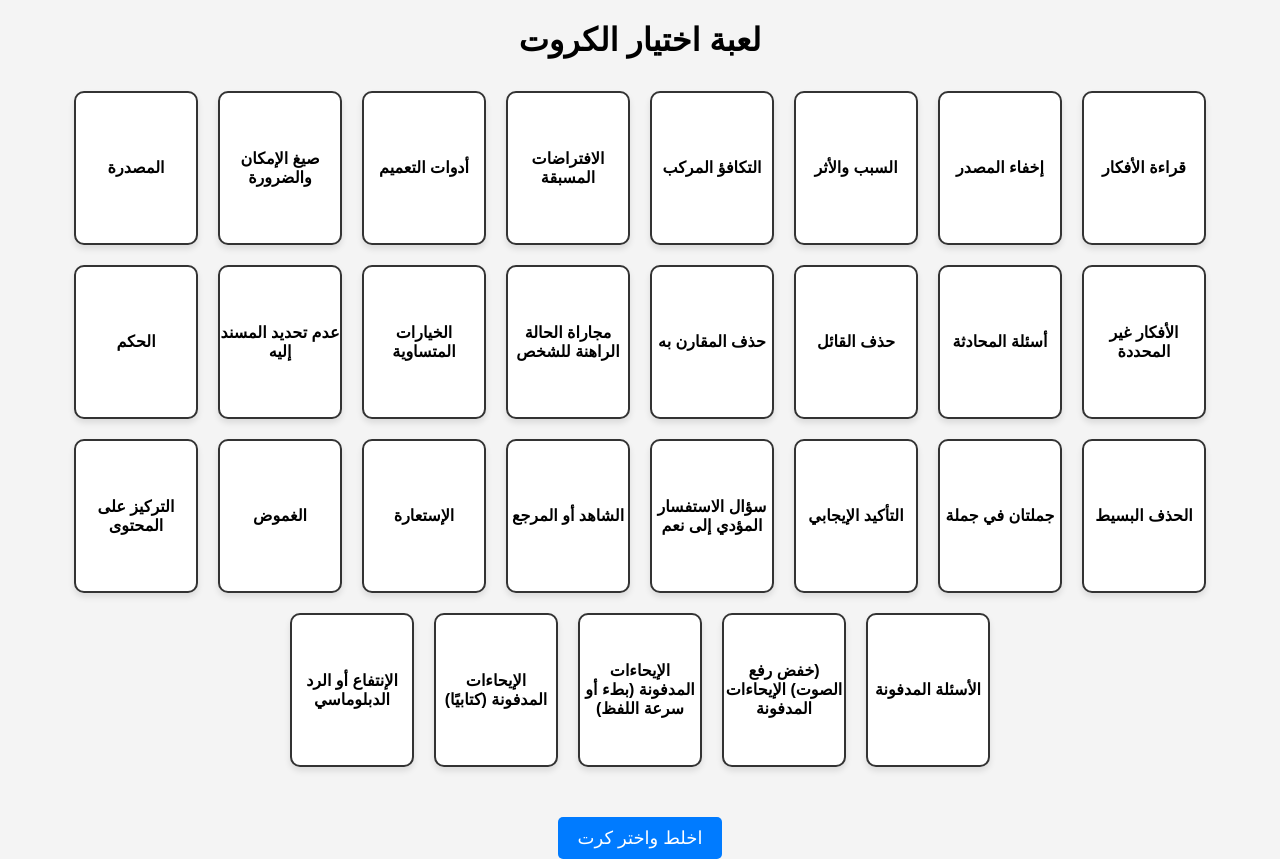
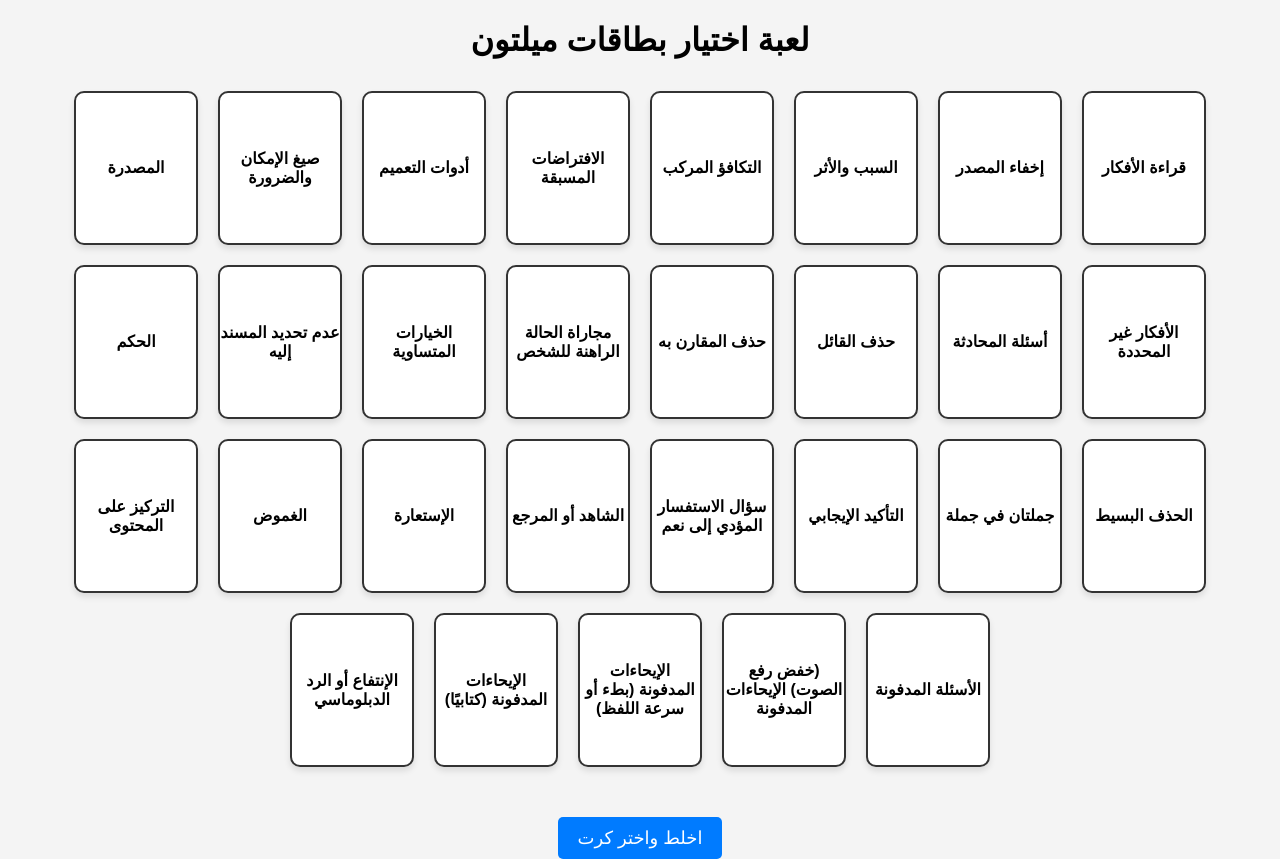
Before and after one commit to Clevery1994/Milton-Erikson-Language, a plain HTML site: page index.html in a window 1280 px wide. Drawn offline with Linux system fonts and the light colour scheme.

Commit message:
Update index.html

```diff
--- a/index.html
+++ b/index.html
@@ -3,7 +3,7 @@
 <head>
     <meta charset="UTF-8">
     <meta name="viewport" content="width=device-width, initial-scale=1.0">
-    <title>لعبة اختيار الكروت</title>
+    <title>لغة ميلتون</title>
     <style>
         body {
             font-family: 'Arial', sans-serif;
@@ -55,7 +55,7 @@
     </style>
 </head>
 <body>
-    <h1>لعبة اختيار الكروت</h1>
+    <h1>لعبة اختيار بطاقات ميلتون</h1>
     <div class="table" id="table"></div>
     <button class="shuffle-btn" onclick="shuffleCards()">اخلط واختر كرت</button>
 
```
